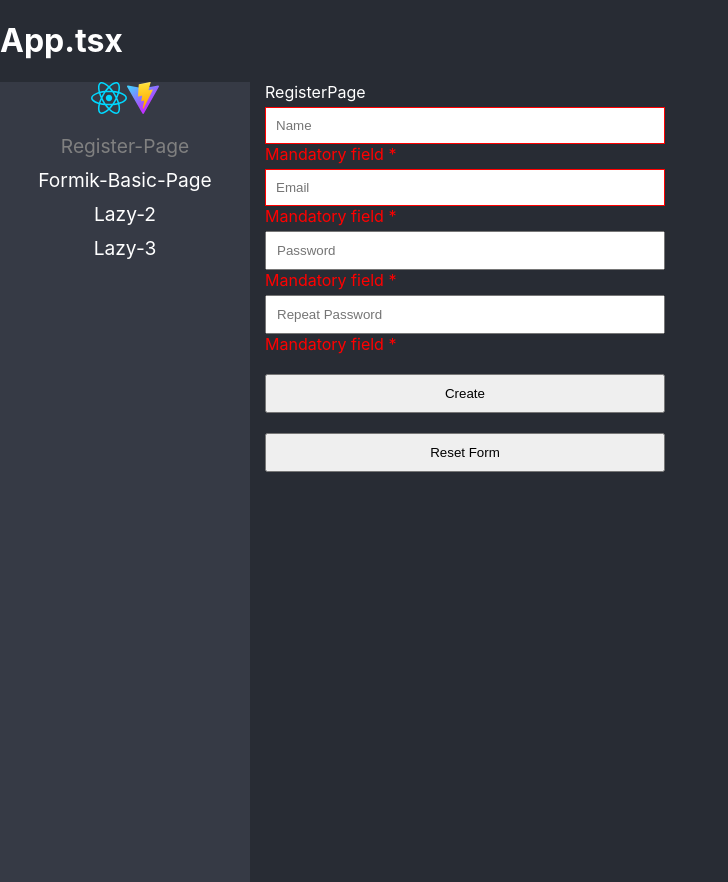
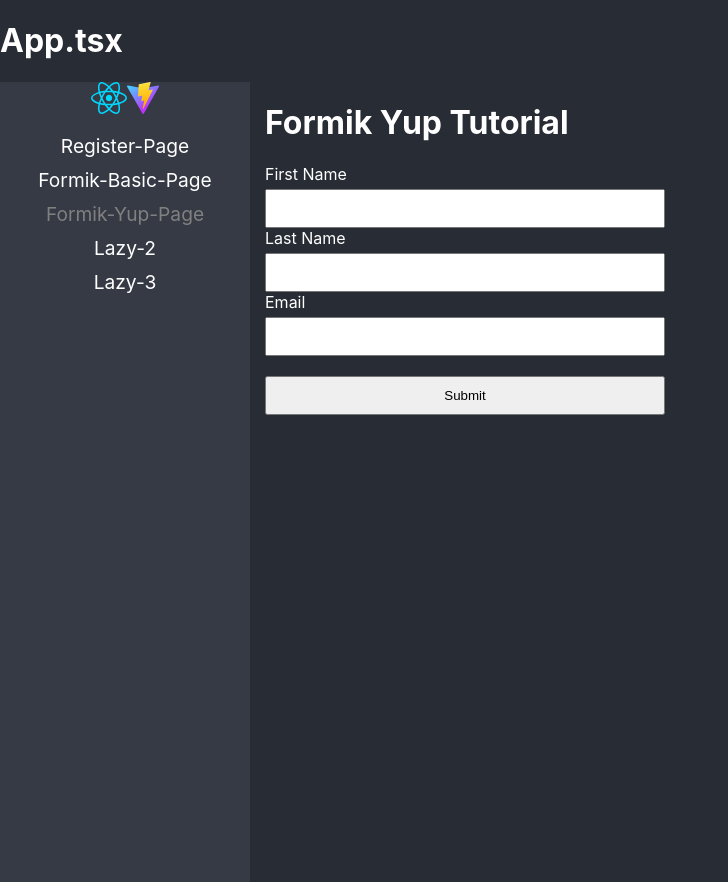
Before and after one commit to jotasenator/ReactTypeScript-ProyectoInicial, a React (Vite) app: page /yup in a window 1280 px wide. Before the commit this address led to /register. Shown: the whole page, without its empty margins (0-728 px from the left). Built offline with nearby package versions, Linux system fonts and the light colour scheme.

Commit message:
Validacion con yup

```diff
--- a/package.json
+++ b/package.json
@@ -12,7 +12,8 @@
     "formik": "^2.2.9",
     "react": "^18.2.0",
     "react-dom": "^18.2.0",
-    "react-router-dom": "^6.4.5"
+    "react-router-dom": "^6.4.5",
+    "yup": "^0.32.11"
   },
   "devDependencies": {
     "@types/react": "^18.0.24",
--- /dev/null
+++ b/src/03-forms/pages/FormikYupPage.tsx
@@ -0,0 +1,76 @@
+import "../styles/styles.css";
+import { FormikErrors, useFormik } from "formik";
+import * as Yup from "yup";
+
+interface FormValues {
+  firstName: string;
+  lastName: string;
+  email: string;
+}
+
+export const FormikYupPage = () => {
+  const { handleChange, values, handleSubmit, errors, touched, handleBlur } =
+    useFormik({
+      initialValues: {
+        firstName: "",
+        lastName: "",
+        email: "",
+      },
+      onSubmit: (values) => {
+        console.log(values);
+      },
+      validationSchema: Yup.object({
+        firstName: Yup.string()
+          .max(15, "Debe tener 15 caracteres o menos")
+          .required("Requerido"),
+        lastName: Yup.string()
+          .max(10, "Debe tener 10 caracteres o menos")
+          .required("Requerido"),
+        email: Yup.string()
+          .email("Debe tener un formato de email correcto")
+          .required("Requerido"),
+      }),
+    });
+
+  return (
+    <div>
+      <h1>Formik Yup Tutorial</h1>
+
+      <form onSubmit={handleSubmit} noValidate>
+        <label htmlFor="firstName">First Name</label>
+        <input
+          type="text"
+          name="firstName"
+          onBlur={handleBlur}
+          onChange={handleChange}
+          value={values.firstName}
+        />
+        {touched.firstName && errors.firstName && (
+          <span>{errors.firstName}</span>
+        )}
+
+        <label htmlFor="lastName">Last Name</label>
+        <input
+          type="text"
+          name="lastName"
+          onBlur={handleBlur}
+          onChange={handleChange}
+          value={values.lastName}
+        />
+        {touched.lastName && errors.lastName && <span>{errors.lastName}</span>}
+
+        <label htmlFor="email">Email</label>
+        <input
+          type="email"
+          name="email"
+          onBlur={handleBlur}
+          onChange={handleChange}
+          value={values.email}
+        />
+        {touched.email && errors.email && <span>{errors.email}</span>}
+
+        <button type="submit">Submit</button>
+      </form>
+    </div>
+  );
+};
--- a/src/routes/routes.ts
+++ b/src/routes/routes.ts
@@ -1,6 +1,7 @@
 import { lazy, LazyExoticComponent } from "react";
 import { RegisterPage } from '../03-forms/pages/RegisterPage';
 import { FormikBasicPage } from '../03-forms/pages/FormikBasicPage';
+import { FormikYupPage } from '../03-forms/pages/FormikYupPage';
 
 type JSXComponent = () => JSX.Element;
 
@@ -31,6 +32,12 @@
         name: "Formik-Basic-Page"
     },
     {
+        to: "/yup",
+        path: "yup",
+        Component: FormikYupPage,
+        name: "Formik-Yup-Page"
+    },
+    {
         to: "/lazy2",
         path: "lazy2",
         Component: Lazy2,
```
Also changed, not shown: 1 other file (tests, documents, lock files or other folders).
